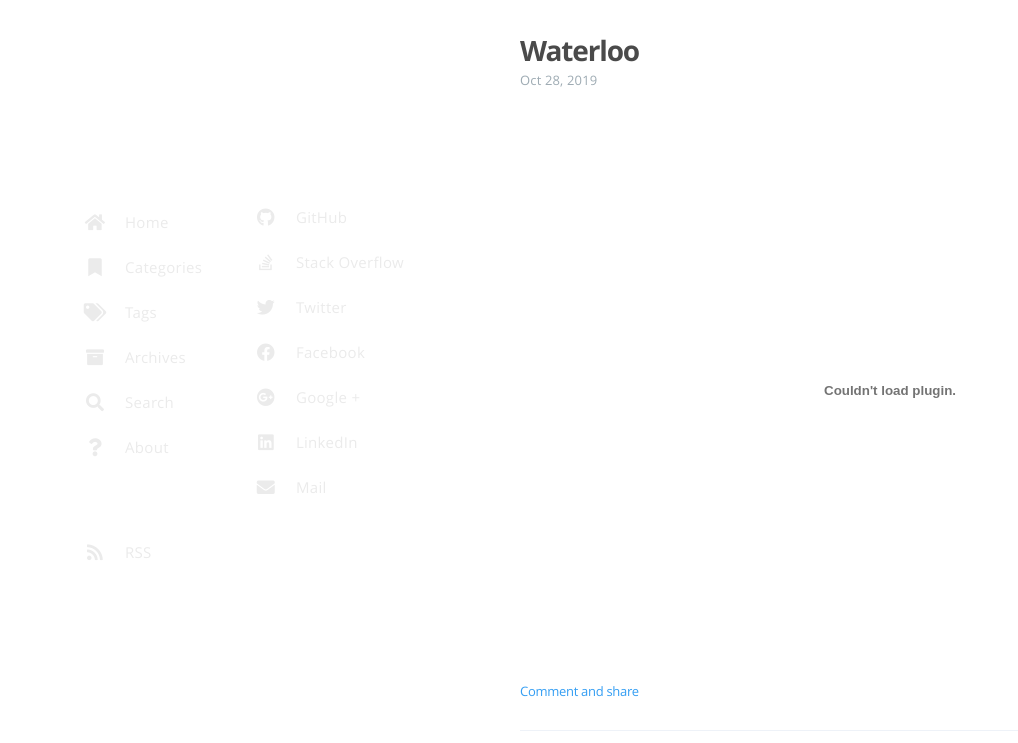
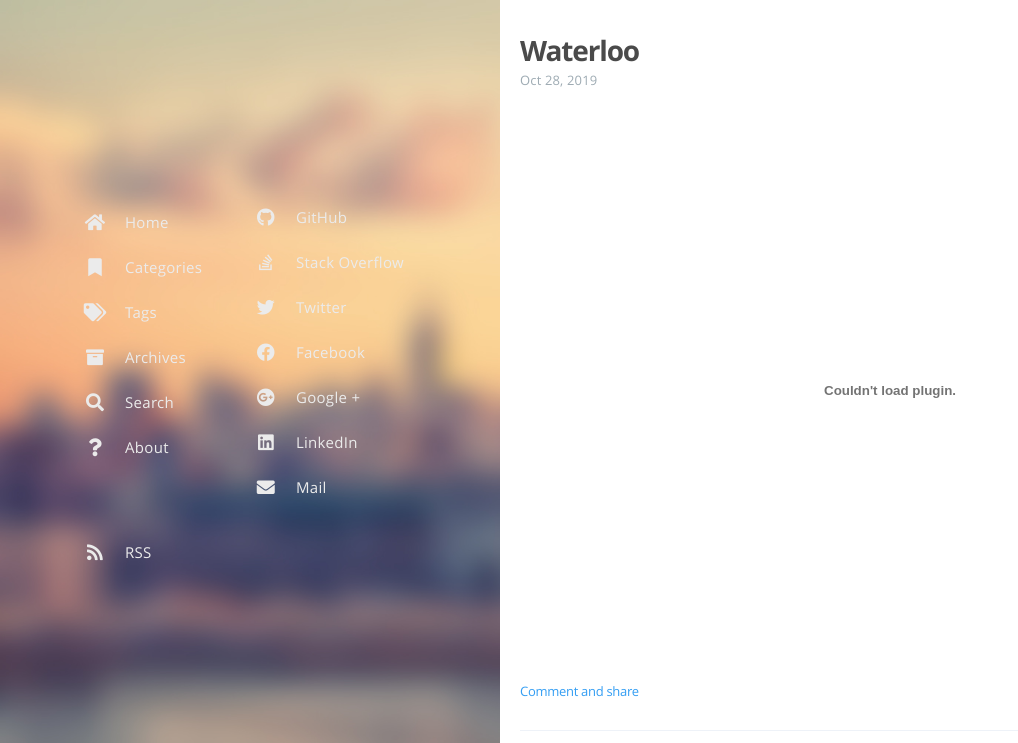
Before and after one commit to zzzDavid/zzzDavid.github.io, a plain HTML site: page index.html in a window 1280 px wide. Shown: the top 743 px of the page, without its empty margins (0-1018 px from the left). Drawn offline with Linux system fonts and the light colour scheme.

Commit message:
Site updated: 2020-02-27 17:33:45

```diff
--- a/index.html
+++ b/index.html
@@ -708,7 +708,7 @@
 
 
 
-<div id="cover" style="background-image:url('/assets/images/public/assets/images/cover-v1.2.0.jpg');"></div>
+<div id="cover" style="background-image:url('/assets/images/cover.jpg');"></div>
         <!--SCRIPTS-->
 <script src="/assets/js/script-dm0jxt1x7qewovhm9vdq23bcy2txovek6tiq8gk2xfgzrzxsxqwxekmgeqva.min.js"></script>
 <!--SCRIPTS END-->
```
Also changed, not shown: 2019/04/09/Goodbye-to-All-That/index.html (+1 -1 lines), 2019/04/13/板材检测库V2-1文档/index.html (+1 -1 lines), 2019/04/19/hello/index.html (+1 -1 lines), 2019/10/28/Waterloo/index.html (+1 -1 lines), all-archives/index.html (+1 -1 lines), all-categories/index.html (+1 -1 lines), all-tags/index.html (+1 -1 lines), archives/index.html (+1 -1 lines), categories/Documents/index.html (+1 -1 lines), categories/PersonalEssay/index.html (+1 -1 lines), tags/CV/index.html (+1 -1 lines), tags/JoanDidion/index.html (+1 -1 lines).
